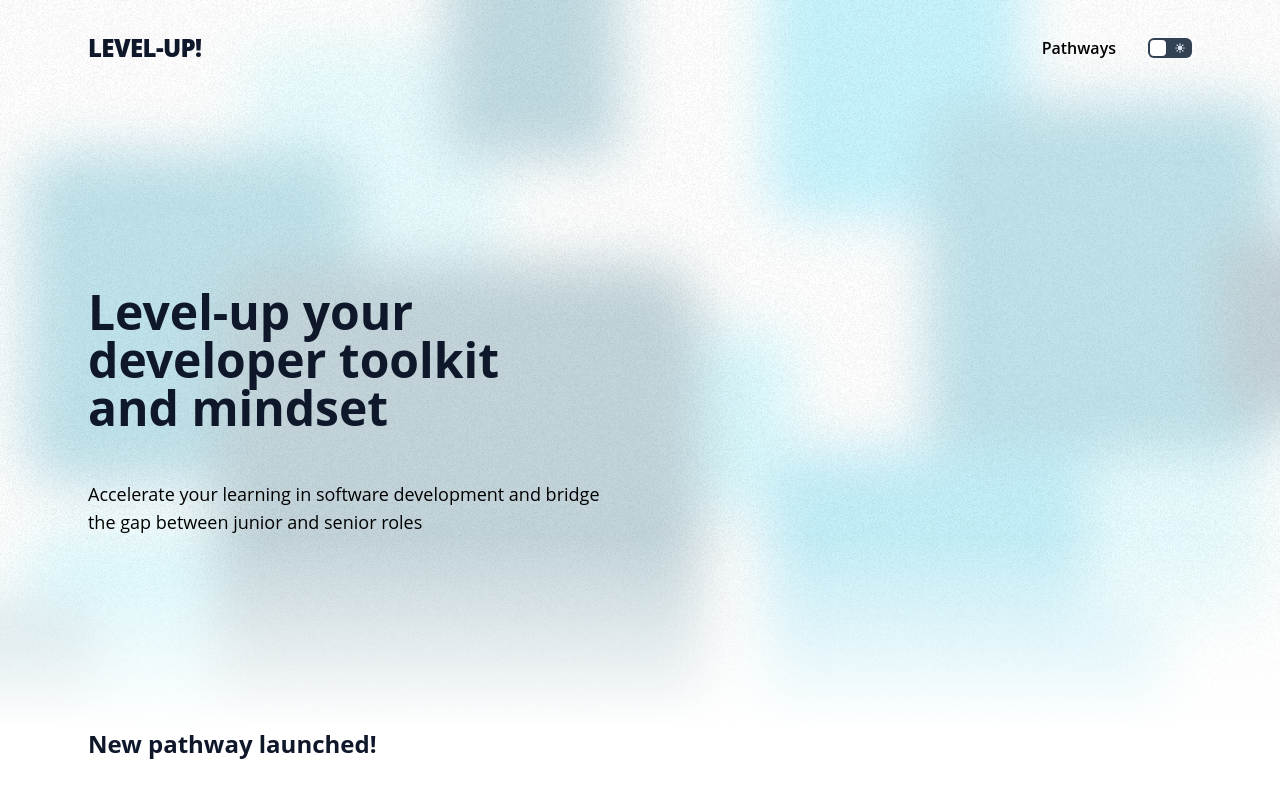
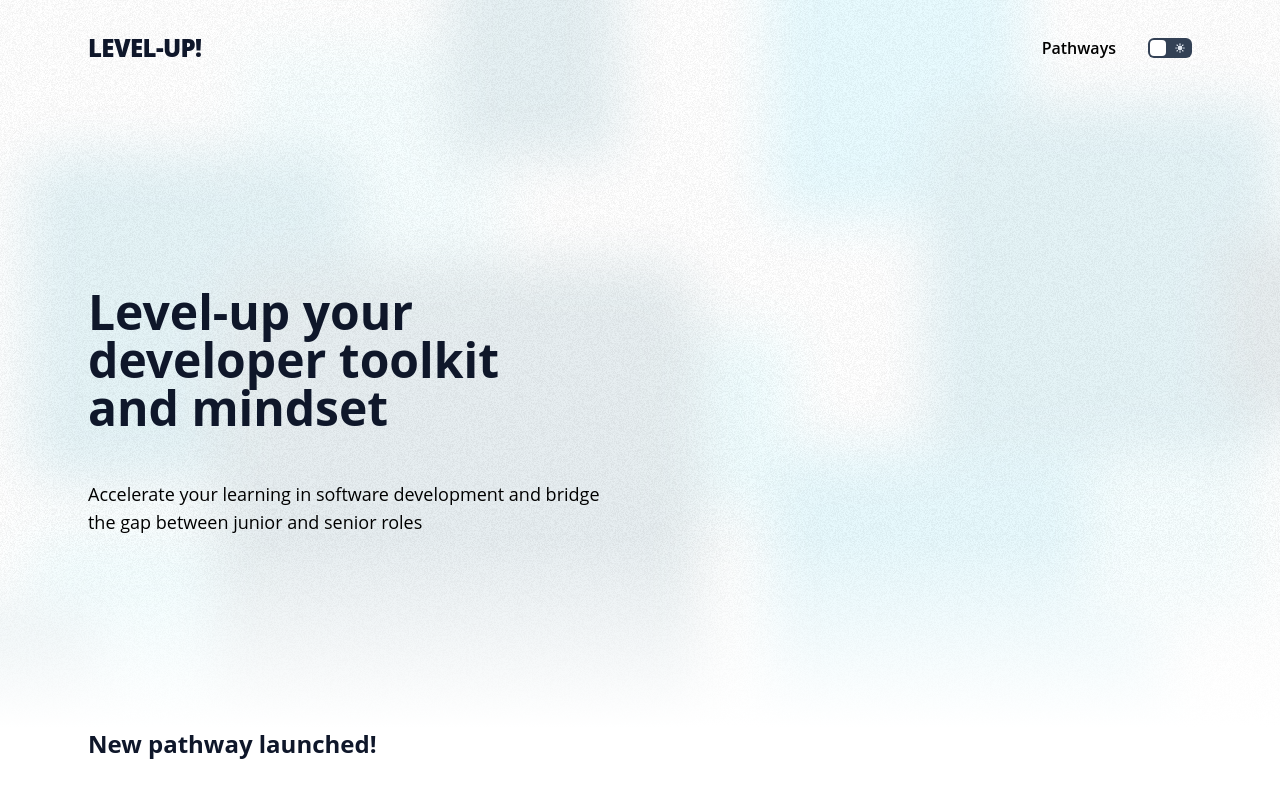
Before and after one commit to ellsphillips/level-up, a Next.js app: page / in a window 1280 px wide. Shown: the top 790 px of the page. Built offline with nearby package versions, Linux system fonts and the light colour scheme.

Commit message:
Enhance: lower cta bg opacity

```diff
--- a/components/theme/Section.tsx
+++ b/components/theme/Section.tsx
@@ -27,7 +27,7 @@ export default function Section(props: SectionProps) {
                             quality={100}
                             loading='lazy'
                             decoding='async'
-                            className='block w-full h-auto origin-top scale-125 opacity-25 max-w-none'
+                            className='block w-full h-auto origin-top scale-125 opacity-10 max-w-none'
                         />
                         <div
                             style={{ backgroundImage: 'url("/img/noise.png")' }}
```
